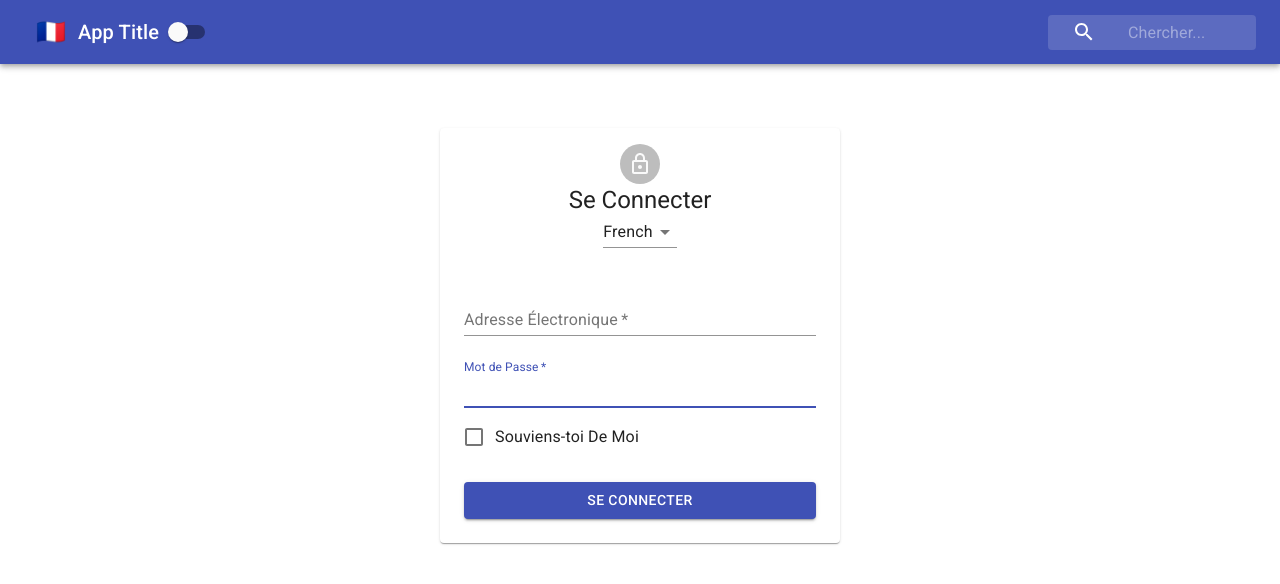
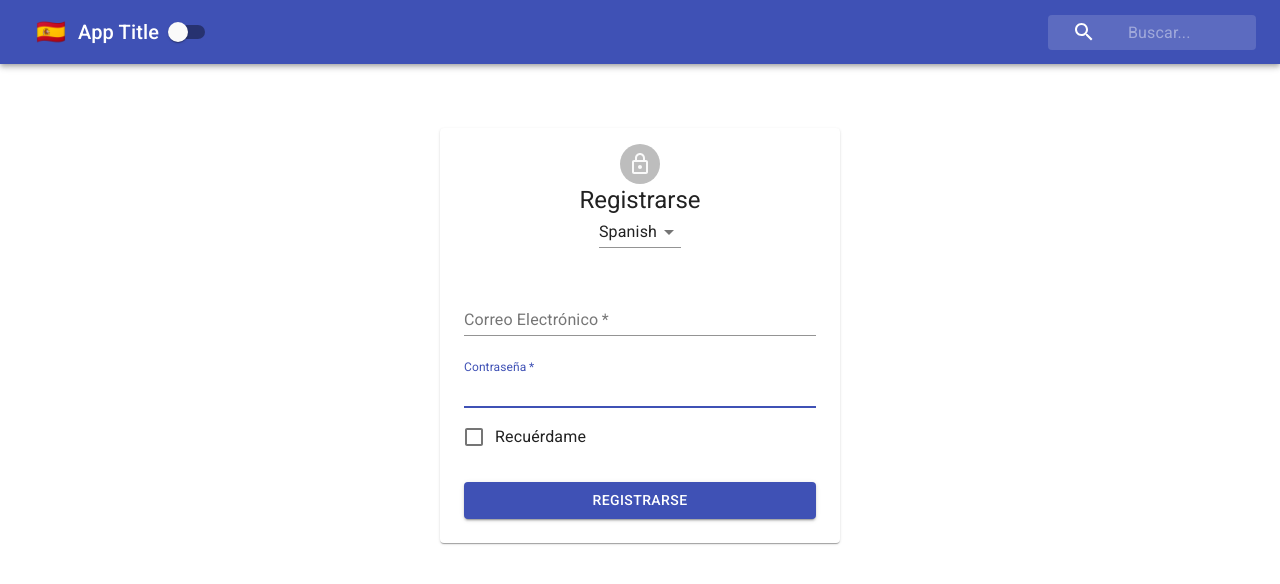
Before and after one commit to nawanit123/reactContextForm, a React (Create React App) app: page / in a window 1280 px wide. Shown: the top 584 px of the page. Built offline with nearby package versions, Linux system fonts and the light colour scheme.

Commit message:
Converted class components to functional components

```diff
--- a/src/App.js
+++ b/src/App.js
@@ -1,12 +1,11 @@
-import React, { Component } from 'react';
+import React from 'react';
 import { ThemeProvider } from './contexts/ThemeContext';
 import { LanguageProvider } from './contexts/LanguageContext';
 import PageContent from './PageContent';
 import Navbar from './Navbar';
 import Form from './Form';
 
-class App extends Component {
-  render() {
+function App() {
   return (
     <ThemeProvider>
       <LanguageProvider>
@@ -18,6 +17,5 @@ class App extends Component {
     </ThemeProvider>
   );
 }
-}
 
 export default App;
--- a/src/PageContent.js
+++ b/src/PageContent.js
@@ -1,17 +1,14 @@
-import React, { Component } from 'react';
+import React, { useContext } from 'react';
 import { ThemeContext } from './contexts/ThemeContext';
 
-class PageContent extends Component {
-  static contextType = ThemeContext;
-  render() {
-    const { isDarkMode } = this.context;
-    const styles = {
-      backgroundColor: isDarkMode ? 'black' : 'white',
-      height: '100vh',
-      width: '100vw',
-    };
-    return <div style={styles}>{this.props.children}</div>;
-  }
+function PageContent(props) {
+  const { isDarkMode } = useContext(ThemeContext);
+  const styles = {
+    backgroundColor: isDarkMode ? 'black' : 'white',
+    height: '100vh',
+    width: '100vw',
+  };
+  return <div style={styles}>{props.children}</div>;
 }
 
 export default PageContent;
--- a/src/contexts/LanguageContext.js
+++ b/src/contexts/LanguageContext.js
@@ -1,25 +1,13 @@
-import React, { Component, createContext } from 'react';
+import React, { useState, createContext } from 'react';
 
 export const LanguageContext = createContext();
 
-export class LanguageProvider extends Component {
-  state = { language: 'french' };
-  changeLanguage = (e) => {
-    this.setState({ language: e.target.value });
-  };
-  render() {
-    return (
-      <LanguageContext.Provider
-        value={{ ...this.state, setLang: this.changeLanguage }}
-      >
-        {this.props.children}
-      </LanguageContext.Provider>
-    );
-  }
-}
-
-export const withLanguageContext = (Component) => (props) => (
-  <LanguageContext.Consumer>
-    {(value) => <Component languageContext={value} {...props} />}
-  </LanguageContext.Consumer>
-);
+export const LanguageProvider = (props) => {
+  const [language, setLanguage] = useState('spanish');
+  const setLang = (e) => setLanguage(e.target.value);
+  return (
+    <LanguageContext.Provider value={{ language, setLang }}>
+      {props.children}
+    </LanguageContext.Provider>
+  );
+};
--- a/src/contexts/ThemeContext.js
+++ b/src/contexts/ThemeContext.js
@@ -1,25 +1,18 @@
-import React, { Component, createContext } from 'react';
-
+import React, { createContext } from 'react';
+import useToggle from '../hooks/useToggle';
 export const ThemeContext = createContext();
 
-export class ThemeProvider extends Component {
-  state = {
-    isDarkMode: false,
-  };
-  toggleTheme = () => {
-    this.setState({ isDarkMode: !this.state.isDarkMode });
-  };
-  render() {
+export const ThemeProvider = (props) => {
+  const [isDarkMode, toggle] = useToggle(false);
   return (
     <ThemeContext.Provider
       value={{
-          ...this.state,
-          toggleTheme: this.toggleTheme,
+        isDarkMode,
+        toggleTheme: toggle,
         tastesLikeChicken: false,
       }}
     >
-        {this.props.children}
+      {props.children}
     </ThemeContext.Provider>
   );
-  }
-}
+};
--- /dev/null
+++ b/src/hooks/useToggle.js
@@ -0,0 +1,9 @@
+import { useState } from 'react';
+
+export default (initialVal = false) => {
+  const [state, setState] = useState(initialVal);
+
+  const toggle = () => setState(!state);
+
+  return [state, toggle];
+};
```
Lines whose indentation alone changed are shown as unchanged.
